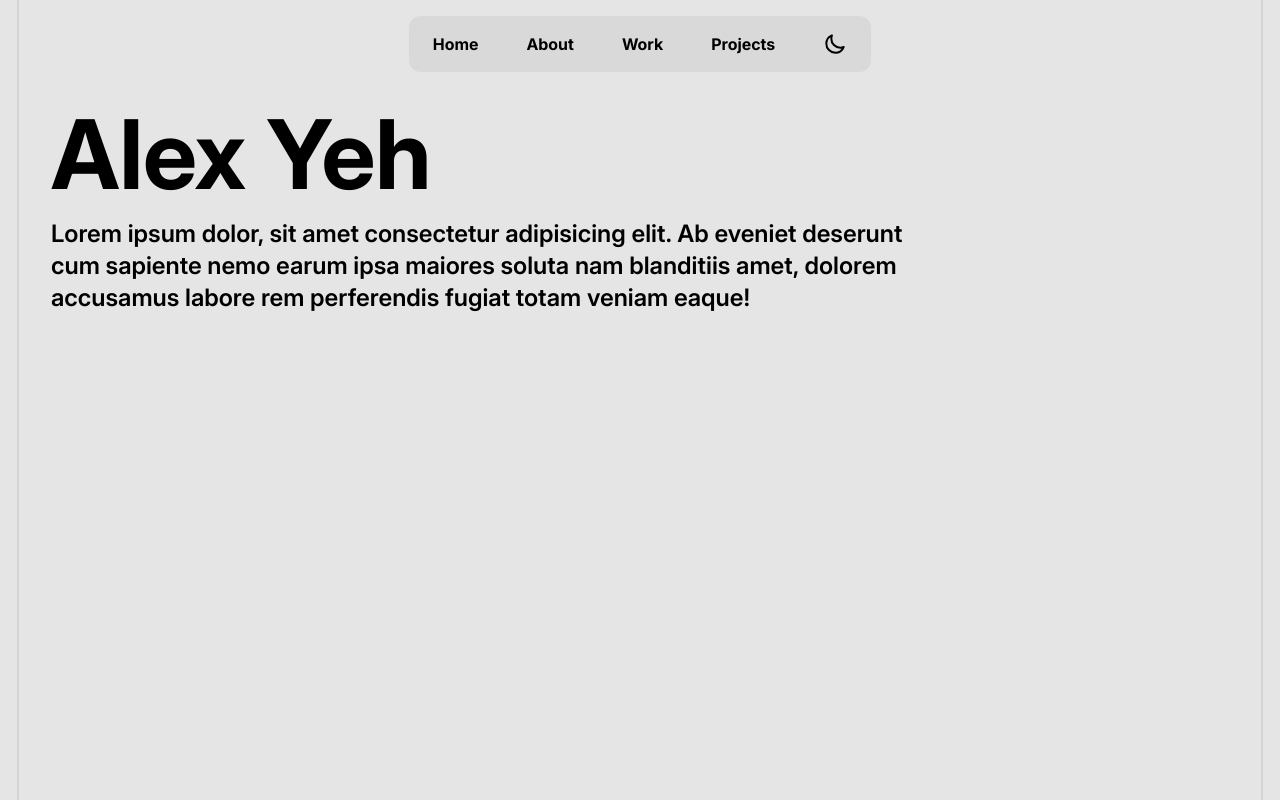
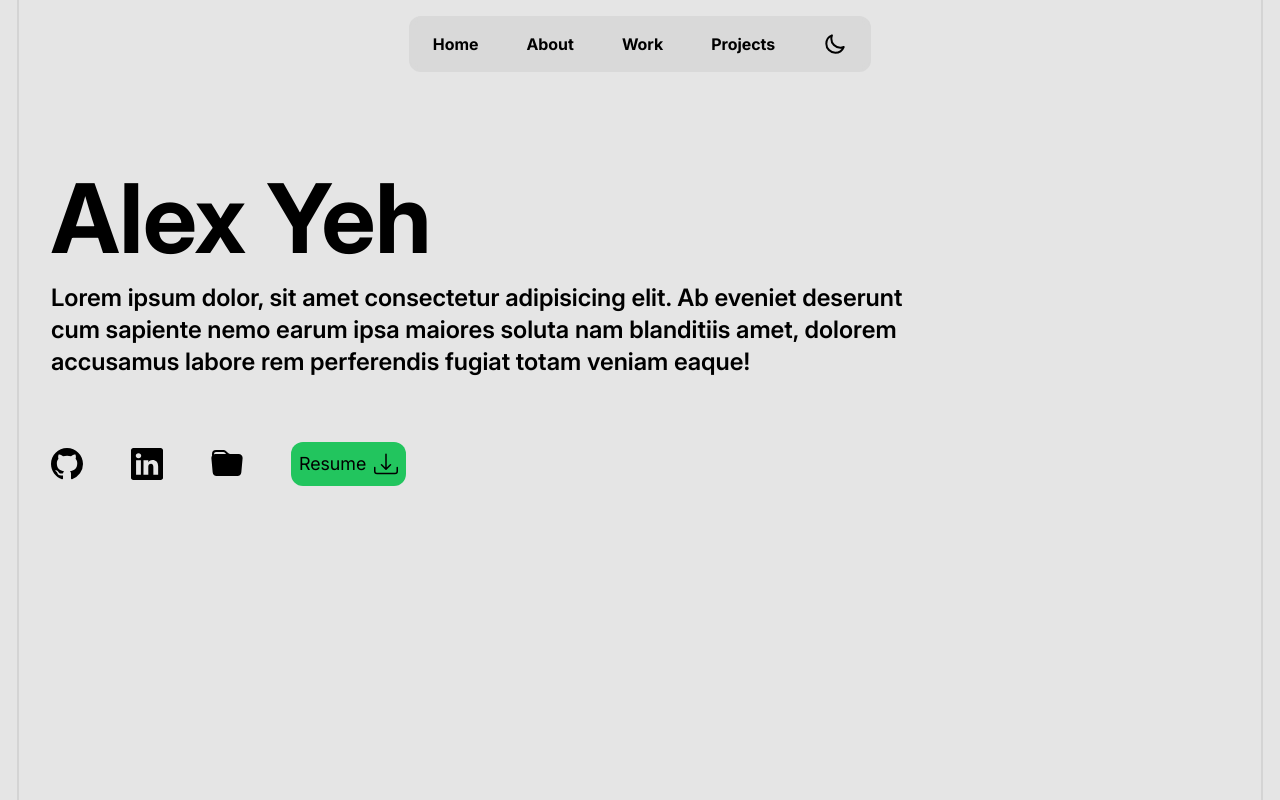
Before and after one commit to A1exYeh/portfolio, a React (Vite) app: page / in a window 1280 px wide. Shown: the top 800 px of the page. Built offline with nearby package versions, Linux system fonts and the light colour scheme.

Commit message:
add list of icon links to home

```diff
--- a/src/components/Homepage/Bio.tsx
+++ /dev/null
@@ -1,18 +0,0 @@
-import '@/index.css';
-
-export default function Bio() {
-  return (
-    <>
-      <div className="z-0 flex h-screen w-full items-center justify-center">
-        <div className='pb-[35%] '>
-        <p className='text-6xl md:text-8xl text-left w-full font-bold mb-4'>
-            Alex Yeh
-        </p>
-        <p className='w-3/4 text-xl md:text-2xl font-semibold'>
-            Lorem ipsum dolor, sit amet consectetur adipisicing elit. Ab eveniet deserunt cum sapiente nemo earum ipsa maiores soluta nam blanditiis amet, dolorem accusamus labore rem perferendis fugiat totam veniam eaque!
-        </p>
-        </div>
-      </div>
-    </>
-  );
-}
--- /dev/null
+++ b/src/components/Homepage/BioSection/Bio.tsx
@@ -0,0 +1,24 @@
+import '@/index.css';
+import BioIconBar from './BioIconBar';
+
+export default function Bio() {
+  return (
+    <>
+      <div className="z-0 flex h-screen w-full items-center justify-center">
+        <div className="pb-[15%]">
+          <p className="mb-4 w-full text-left text-6xl font-bold md:text-8xl">
+            Alex Yeh
+          </p>
+          <p className="w-3/4 text-xl font-semibold md:text-2xl">
+            Lorem ipsum dolor, sit amet consectetur adipisicing elit. Ab eveniet
+            deserunt cum sapiente nemo earum ipsa maiores soluta nam blanditiis
+            amet, dolorem accusamus labore rem perferendis fugiat totam veniam
+            eaque!
+          </p>
+
+          <BioIconBar />
+        </div>
+      </div>
+    </>
+  );
+}
--- /dev/null
+++ b/src/components/Homepage/BioSection/BioIconBar.tsx
@@ -0,0 +1,30 @@
+import '@/index.css';
+
+export default function BioIconBar () {
+    return (
+        <>
+         <p className='flex justify-start items-center text-left mt-16 gap-12 flex-wrap '>
+            <a href="https://github.com/A1exYeh" target='_blank' rel="noopener noreferrer" className='transition-transform ease-in-out hover:scale-110'>
+            <svg xmlns="http://www.w3.org/2000/svg" width="32" height="32" fill="currentColor" viewBox="0 0 16 16">
+  <path d="M8 0C3.58 0 0 3.58 0 8c0 3.54 2.29 6.53 5.47 7.59.4.07.55-.17.55-.38 0-.19-.01-.82-.01-1.49-2.01.37-2.53-.49-2.69-.94-.09-.23-.48-.94-.82-1.13-.28-.15-.68-.52-.01-.53.63-.01 1.08.58 1.23.82.72 1.21 1.87.87 2.33.66.07-.52.28-.87.51-1.07-1.78-.2-3.64-.89-3.64-3.95 0-.87.31-1.59.82-2.15-.08-.2-.36-1.02.08-2.12 0 0 .67-.21 2.2.82.64-.18 1.32-.27 2-.27s1.36.09 2 .27c1.53-1.04 2.2-.82 2.2-.82.44 1.1.16 1.92.08 2.12.51.56.82 1.27.82 2.15 0 3.07-1.87 3.75-3.65 3.95.29.25.54.73.54 1.48 0 1.07-.01 1.93-.01 2.2 0 .21.15.46.55.38A8.01 8.01 0 0 0 16 8c0-4.42-3.58-8-8-8"/>
+</svg>
+            </a>
+            <a href="https://www.linkedin.com/in/alex-yeh-426151251/" target='_blank' rel="noopener noreferrer" className='transition-transform ease-in-out hover:scale-110'>
+            <svg xmlns="http://www.w3.org/2000/svg" width="32" height="32" fill="currentColor" viewBox="0 0 16 16">
+  <path d="M0 1.146C0 .513.526 0 1.175 0h13.65C15.474 0 16 .513 16 1.146v13.708c0 .633-.526 1.146-1.175 1.146H1.175C.526 16 0 15.487 0 14.854zm4.943 12.248V6.169H2.542v7.225zm-1.2-8.212c.837 0 1.358-.554 1.358-1.248-.015-.709-.52-1.248-1.342-1.248S2.4 3.226 2.4 3.934c0 .694.521 1.248 1.327 1.248zm4.908 8.212V9.359c0-.216.016-.432.08-.586.173-.431.568-.878 1.232-.878.869 0 1.216.662 1.216 1.634v3.865h2.401V9.25c0-2.22-1.184-3.252-2.764-3.252-1.274 0-1.845.7-2.165 1.193v.025h-.016l.016-.025V6.169h-2.4c.03.678 0 7.225 0 7.225z"/>
+</svg>
+            </a>
+            <a href="https://github.com/A1exYeh" target='_blank' rel="noopener noreferrer" className='transition-transform ease-in-out hover:scale-110'><svg xmlns="http://www.w3.org/2000/svg" width="32" height="32" fill="currentColor" viewBox="0 0 16 16">
+  <path d="M9.828 3h3.982a2 2 0 0 1 1.992 2.181l-.637 7A2 2 0 0 1 13.174 14H2.825a2 2 0 0 1-1.991-1.819l-.637-7a2 2 0 0 1 .342-1.31L.5 3a2 2 0 0 1 2-2h3.672a2 2 0 0 1 1.414.586l.828.828A2 2 0 0 0 9.828 3m-8.322.12q.322-.119.684-.12h5.396l-.707-.707A1 1 0 0 0 6.172 2H2.5a1 1 0 0 0-1 .981z"/>
+</svg></a>
+            <button className='flex flex-row items-center justify-center bg-green-500 p-2 rounded-xl gap-2 text-lg hover:bg-green-400 transition-transform ease-in-out hover:scale-105'>
+                <span>Resume</span>
+                <svg xmlns="http://www.w3.org/2000/svg" width="24" height="24" fill="currentColor" viewBox="0 0 16 16">
+  <path d="M.5 9.9a.5.5 0 0 1 .5.5v2.5a1 1 0 0 0 1 1h12a1 1 0 0 0 1-1v-2.5a.5.5 0 0 1 1 0v2.5a2 2 0 0 1-2 2H2a2 2 0 0 1-2-2v-2.5a.5.5 0 0 1 .5-.5"/>
+  <path d="M7.646 11.854a.5.5 0 0 0 .708 0l3-3a.5.5 0 0 0-.708-.708L8.5 10.293V1.5a.5.5 0 0 0-1 0v8.793L5.354 8.146a.5.5 0 1 0-.708.708z"/>
+</svg>
+            </button>
+        </p>
+        </>
+    );
+};
--- a/src/components/Homepage/ProfileContainer.tsx
+++ b/src/components/Homepage/ProfileContainer.tsx
@@ -1,10 +1,10 @@
 import '@/index.css';
 import NavBar from '../Navbar/NavBar';
-import Bio from './Bio';
+import Bio from './BioSection/Bio';
 export default function ProfileContainer() {
   return (
     <>
-      <div className="mx-auto flex h-full w-full flex-col items-center justify-start bg-background p-4 px-8 lg:w-3/4 xl:w-[1246px] md:border-solid md:border-primary md:border-x-2">
+      <div className="mx-auto flex h-full w-full flex-col items-center justify-start bg-background p-4 px-8 md:border-x-2 md:border-solid md:border-primary lg:w-3/4 xl:w-[1246px]">
         <NavBar />
         <Bio />
         <Bio />
--- a/src/main.tsx
+++ b/src/main.tsx
@@ -2,7 +2,6 @@ import { StrictMode } from 'react';
 import { createRoot } from 'react-dom/client';
 import './index.css';
 import HomePageLayout from './components/Homepage/HomePageLayout.tsx';
-import NavBar from './components/Navbar/NavBar.tsx';
 
 createRoot(document.getElementById('root')!).render(
   <StrictMode>
--- a/tailwind.config.js
+++ b/tailwind.config.js
@@ -17,7 +17,7 @@ export default {
       },
       fontFamily: {
         roboto: ['Roboto', 'Sans-Serif']
-      },
+      }
     },
   },
   plugins: [require('tailwindcss-animate')],
```
